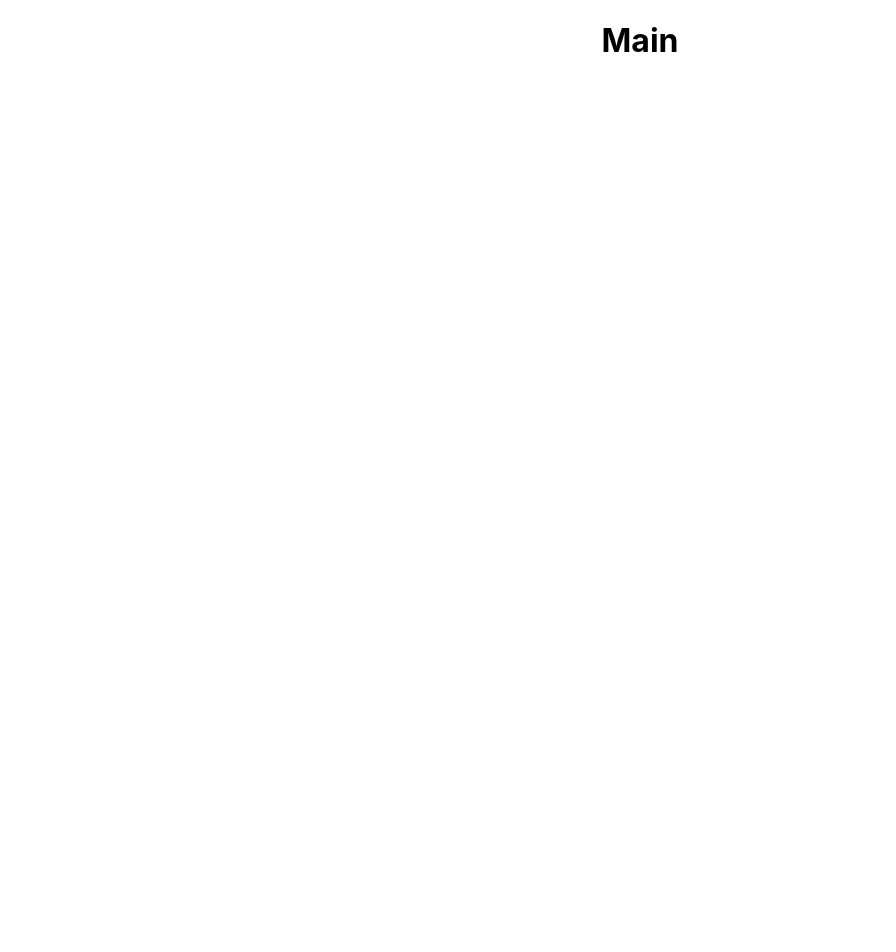
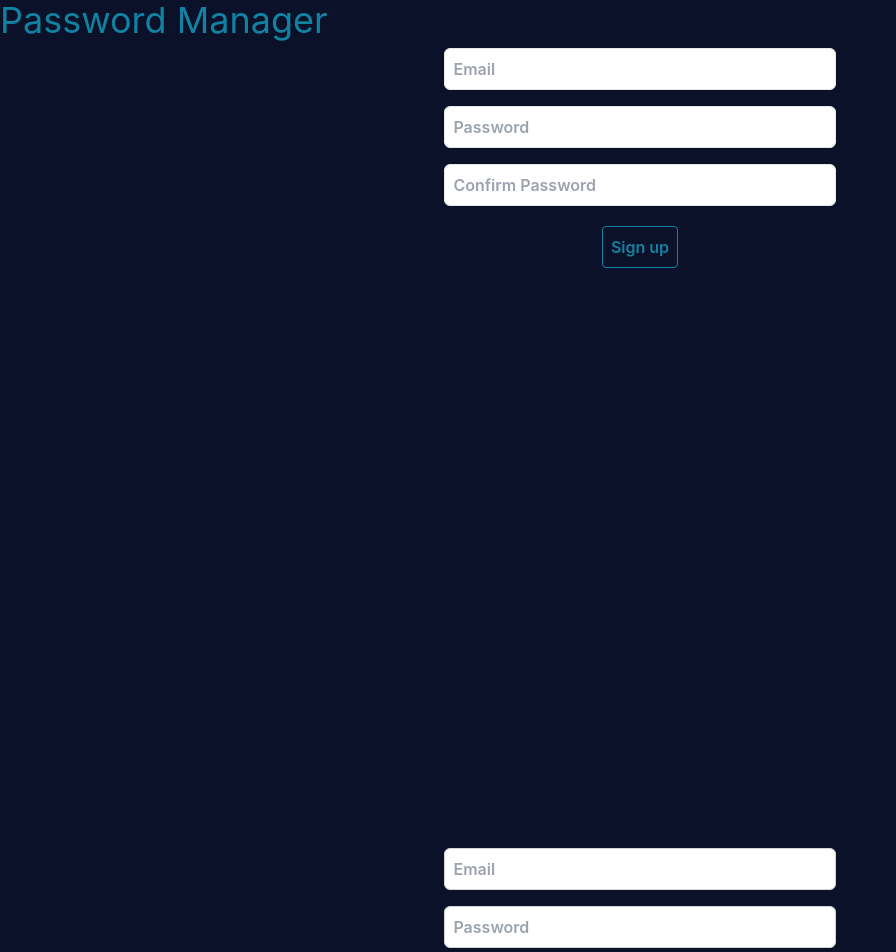
Before and after one commit to th3qu1x0t1c0n3/passvault, a React (Create React App) app in the folder pwdmanager/: page / in a window 1280 px wide. Shown: the top 952 px of the page, without its empty margins (0-896 px from the left). Before the commit the page ends 800 px from the top, so only its background shows below. Built offline with nearby package versions, Linux system fonts and the light colour scheme.

Commit message:
Utils, Form

```diff
--- a/pwdmanager/src/assets/models/Form.ts
+++ b/pwdmanager/src/assets/models/Form.ts
@@ -3,6 +3,12 @@ export interface IFormInput {
     type: string;
     placeholder: string;
     warning: string;
+}
+
+export interface IButton {
+    type: "submit" | "reset" | "button" | undefined;
+    text: string;
+    onClick?: () => void;
 }
 
 class FormInput implements IFormInput {
--- a/pwdmanager/src/components/auth/SignUp.tsx
+++ b/pwdmanager/src/components/auth/SignUp.tsx
@@ -1,6 +1,8 @@
-import FormInput from "../../assets/models/Form";
+import FormInput, {IButton} from "../../assets/models/Form";
 import {FormEvent, useState} from "react";
 import {useNavigate} from "react-router-dom";
+import Button from "../utils/Button";
+import Form from "../utils/Form";
 
 function SignUp() {
     const navigate = useNavigate();
@@ -15,6 +17,16 @@ function SignUp() {
         new FormInput('password', 'password', 'Password', ''),
         new FormInput('confirmPassword', 'password', 'Confirm Password', '')
     ])
+    const signinButton: IButton[] = [
+        {
+            text: 'Sign up',
+            type: 'submit'
+        },
+        {
+            text: 'Reset',
+            type: 'reset'
+        }
+    ]
 
     function handleCreationChange(e: any) {
         setCreateFromInfo(createFormInfo.map((formInfo) => {
@@ -27,6 +39,7 @@ function SignUp() {
 
     function handleSubmit(e: FormEvent) {
         e.preventDefault();
+        console.log("Sign up form submitted");
     }
 
     return (
@@ -46,12 +59,10 @@ function SignUp() {
                     }
                 </div>
 
-                <button type="submit"
-                        className="border border-pwdm text-pwdm hover:bg-pwdm hover:text-pwdm-orange rounded transition ease-in duration-200 p-2 mx-5">
-                    Sign Up
-                </button>
+                <Button type={"submit"} text={"Sign up"}/>
             </form>
 
+            <Form formInputs={createFormInfo} handleSubmit={handleSubmit} handleChange={handleCreationChange} buttons={signinButton}/>
         </div>
     );
 }
--- a/pwdmanager/src/components/pages/Main.tsx
+++ b/pwdmanager/src/components/pages/Main.tsx
@@ -1,7 +1,28 @@
+import React from "react";
+import {Route, Routes} from "react-router-dom";
+import PageNotFound from "../utils/PageNotFound";
+import SignIn from "../auth/SignIn";
+import SignUp from "../auth/SignUp";
+
 function Main() {
     return (
-        <div>
-            <h1>Main</h1>
+        <div className={"text-pwdm-four"}>
+            {/*<Header user={user} setUser={setUser}/>*/}
+
+            <h1 className="text-4xl text-left">Password Manager</h1>
+            <main className="min-h-screen font-semibold bg-pwdm-one">
+                <div className="flex">
+                    <div className="w-11/12 mx-auto">
+                        <Routes>
+                            <Route path="/" element={<SignUp />}/>
+                            <Route path="/signin" element={<SignIn />}/>
+                            <Route path="/signup" element={<SignUp />}/>
+
+                            <Route path="*" element={<PageNotFound/>}/>
+                        </Routes>
+                    </div>
+                </div>
+            </main>
         </div>
     );
 }
--- /dev/null
+++ b/pwdmanager/src/components/utils/Button.tsx
@@ -0,0 +1,13 @@
+
+import React from 'react';
+import {IButton} from "../../assets/models/Form";
+
+function Button({type, text, onClick}: IButton) {
+
+    return <button
+        className="border border-pwdm-four text-pwdm-four hover:bg-pwdm-four hover:text-pwdm-one rounded transition ease-in duration-200 p-2 mx-5"
+        type={type} onClick={onClick}>{text}
+    </button>;
+}
+
+export default Button;
--- /dev/null
+++ b/pwdmanager/src/components/utils/Form.tsx
@@ -0,0 +1,50 @@
+import FormInput, {IButton} from "../../assets/models/Form";
+import Button from "./Button";
+
+interface IFormInput {
+    handleSubmit: (e: any) => void;
+    handleChange: (e: any) => void;
+    formInputs: FormInput[];
+    buttons?: IButton[];
+}
+
+function Form({handleSubmit, handleChange, formInputs, buttons}: IFormInput) {
+    return (
+        <div>
+            <form onSubmit={handleSubmit} className="h-screen text-center">
+                <div className="flex flex-col justify-center items-center mb-3">
+                    {
+                        formInputs.map((formInfo, index) => (
+                            <div key={index} className="my-2 xl:w-1/3 lg:w-1/2 md:w-3/4 w-11/12" id={formInfo.name}>
+                                {
+                                    formInfo.type === 'textarea' ?
+                                        <textarea
+                                            className={`${formInfo.warning !== '' ? "border-red" : "border-gray-300"} form-input border rounded-md p-2 w-full text-pwdm-one`}
+                                            id={formInfo.name}
+                                            onChange={handleChange}
+                                            placeholder={formInfo.placeholder}/>
+                                        : <input
+                                            className={`${formInfo.warning !== '' ? "border-red" : "border-gray-300"} form-input border rounded-md p-2 w-full text-pwdm-one`}
+                                            id={formInfo.name}
+                                            onChange={handleChange} type={formInfo.type}
+                                            placeholder={formInfo.placeholder}/>
+
+                                }
+                                <p>{formInfo.warning}</p>
+                            </div>
+                        ))
+                    }
+                </div>
+
+                {
+                    buttons?.map((button, index) => (
+                        <Button key={index} type={button.type} text={button.text} onClick={button.onClick}/>
+                    ))
+                }
+            </form>
+
+        </div>
+    );
+}
+
+export default Form;
--- a/pwdmanager/src/index.css
+++ b/pwdmanager/src/index.css
@@ -1,9 +1,13 @@
+@tailwind base;
+@tailwind components;
+@tailwind utilities;
+
 :root {
-  --pwdm-one-color: #000000EF;
-  --pwdm-two-color: #14213D;
-  --pwdm-three-color: #FCA311;
-  --pwdm-four-color: #E5E5E5;
-  --pwdm-five-color: #FFFFFF;
+  --pwdm-one-color: #0a1128;
+  --pwdm-two-color: #001f54;
+  --pwdm-three-color: #034078;
+  --pwdm-four-color: #1282a2;
+  --pwdm-five-color: #fefcfb;
 }
 
 .clickable {
--- a/pwdmanager/tailwind.config.js
+++ b/pwdmanager/tailwind.config.js
@@ -1,4 +1,3 @@
-/** @type {import('tailwindcss').Config} */
 module.exports = {
   content: [
     "./src/**/*.{js,jsx,ts,tsx}",
```
Also changed, not shown: 1 other file (tests, documents, lock files or other folders).
